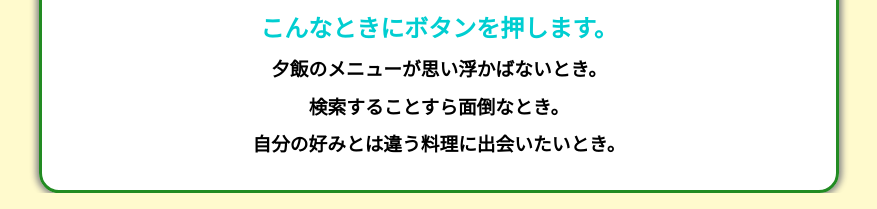
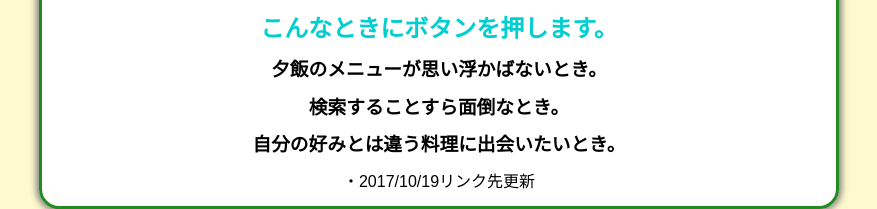
Before and after one commit to hikonnico2/today-yuhan, a plain HTML site: page index.html in a window 1280 px wide. Shown: the part 644-853 px from the top of the page, without its empty margins (201-1078 px from the left). Drawn offline with Linux system fonts and the light colour scheme.

Commit message:
トップページ更新日追記

```diff
--- a/index.html
+++ b/index.html
@@ -40,6 +40,7 @@
 	<li>
 	<h3>自分の好みとは違う料理に出会いたいとき。</h3>
 	</li>
+	・2017/10/19リンク先更新
 </ul>
 <br/>
 </div><!--#wrapper-->
```
